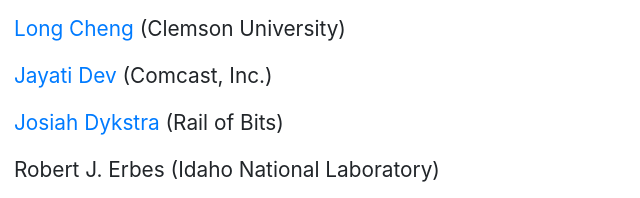
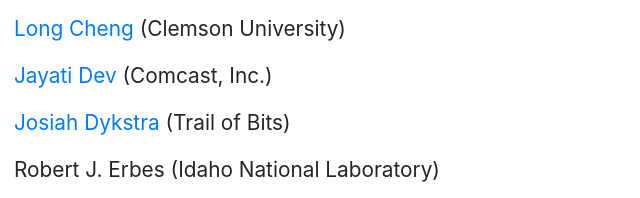
Before and after one commit to SDIoTSec/2025, a plain HTML site: page index.html in a window 1280 px wide. Shown: the part 6883-7081 px from the top of the page, 71-711 px from the left. Drawn offline with nearby package versions, Linux system fonts and the light colour scheme; files that its build step writes are made by us from their sources.

Commit message:
fix: typo

```diff
--- a/index.html
+++ b/index.html
@@ -295,7 +295,7 @@
             <p style="font-size: 1.3rem"><a href="https://beerkay.github.io/">Berkay Celik</a> (Purdue University)</p>
             <p style="font-size: 1.3rem"><a href="https://people.computing.clemson.edu/~lcheng2/">Long Cheng</a> (Clemson University)</p>
             <p style="font-size: 1.3rem"><a href="https://devjayati.github.io/">Jayati Dev</a> (Comcast, Inc.)</p>
-            <p style="font-size: 1.3rem"><a href="https://josiahdykstra.com/">Josiah Dykstra</a> (Rail of Bits)</p>
+            <p style="font-size: 1.3rem"><a href="https://josiahdykstra.com/">Josiah Dykstra</a> (Trail of Bits)</p>
             <p style="font-size: 1.3rem">Robert J. Erbes (Idaho National Laboratory)</p>
             <p style="font-size: 1.3rem"><a href="https://cse.buffalo.edu/~hongxinh/">Hongxin Hu</a> (University at Buffalo, the state university of New York)</p>
             <p style="font-size: 1.3rem"><a href="https://yanjia-nankai.github.io/">Yan Jia</a> (Nankai University)</p>
```
